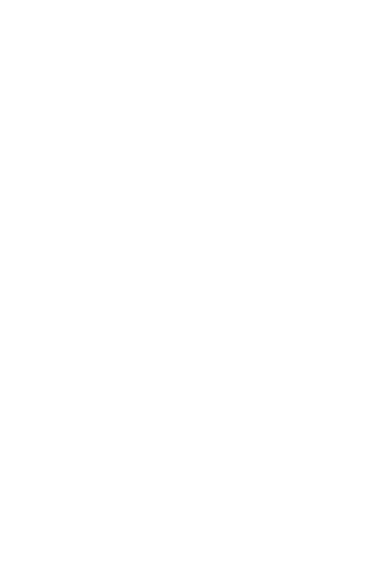
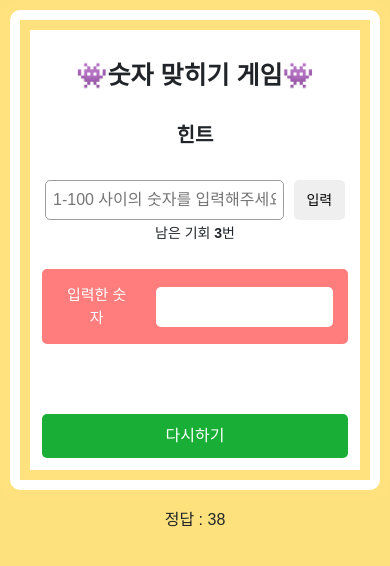
Before and after one commit to chaeseohae/js-study, a plain HTML site: page day8/index.html in a window 390 px wide. Drawn offline with nearby package versions, Linux system fonts and the light colour scheme.

Commit message:
day8 first commit

```diff
--- a/day7/main.js
+++ b/day7/main.js
@@ -48,7 +48,7 @@
     }
 
     chances--;
-    chanceArea.textContent = `남은기회 : ${chances}번`;
+    chanceArea.textContent = `남은 기회 : ${chances}번`;
 
 
     if(userVal < computerNum) {
--- a/day8/index.html
+++ b/day8/index.html
@@ -3,14 +3,31 @@
 <head>
     <meta charset="UTF-8">
     <meta name="viewport" content="width=device-width, initial-scale=1.0">
-    <title>Document</title>
+    <title>숫자 맞히기</title>
+    <link href="https://cdn.jsdelivr.net/npm/bootstrap@5.3.8/dist/css/bootstrap.min.css" rel="stylesheet" integrity="sha384-sRIl4kxILFvY47J16cr9ZwB07vP4J8+LH7qKQnuqkuIAvNWLzeN8tE5YBujZqJLB" crossorigin="anonymous">
     <link rel="stylesheet" href="style.css">
 </head>
 <body>
+    <div class="body-container container">
+        <h1>👾숫자 맞히기 게임👾</h1>
+        <div id="result-area">힌트</div>
+        <div class="input-container">
+            <input type="number" placeholder="1-100 사이의 숫자를 입력해주세요" id="user-input">
+            <button id="play-btn">입력</button>
+        </div>
+        <div id="chance-area">남은 기회 <span>3</span>번</div>
+        <div class="bottom-container">
+            <div class="guess-container">
+                <div id="guess-text">입력한 숫자</div>
+                <div id="guess-area"></div>
+            </div>
+            <div class="reset-container">
+                <button id="reset-btn">다시하기</button>
+            </div>
+        </div>
+        <div id="answer"></div>
 
-
-
-
+    </div>
 
 
 
--- a/day8/main.js
+++ b/day8/main.js
@@ -0,0 +1,116 @@
+// 랜덤번호 지정
+// 유저가 번호를 입력한다 그리고 go 버튼을 누름
+// 만약 유저가 랜덤번호를 맞히면, 맞혔습니다!
+// 랜덤번호가 < 유저번호 Down!!
+// 랜덤번호가 > 유저번호 Up!!
+// Reset 버튼을 누르면 게임이 리셋된다
+// 5번의 기회를 다 쓰면 게임이 끝난다 (더이상 추측 불가, 버튼이 disable)
+// 유저가 1~100 범위 밖의 숫자를 입력하면 알려준다. 기회 안 깎임.
+// 유저가 이미 입력한 숫자를 또 입력하면 알려준다. 기회 안 깎임.
+
+let randomNum = 0;
+let userInput = document.getElementById("user-input");
+let playBtn = document.getElementById("play-btn");
+let resultArea = document.getElementById("result-area");
+let resetBtn = document.getElementById("reset-btn");
+let chances = 3;
+let chanceArea = document.getElementById("chance-area");
+let gameOver = false;
+let history = [];
+let guessArea = document.getElementById("guess-area");
+let span = document.querySelector("#chance-area span");
+let answer = document.getElementById("answer");
+
+playBtn.addEventListener("click", play);
+resetBtn.addEventListener("click", reset);
+userInput.addEventListener("focus", function() {
+    userInput.value = "";
+});
+
+
+// 랜덤번호 지정
+function pickRandomNum() {
+    randomNum = Math.floor(Math.random() * 100 + 1);
+    console.log("정답", randomNum);
+
+    answer.textContent = `정답 : ${randomNum}`;
+}
+
+pickRandomNum();
+
+// 숫자 입력
+function play() {
+    let userNum = userInput.value;
+
+    if(userNum == "") {
+        resultArea.textContent = "숫자를 입력해주세요";
+        return;
+    } else if(userNum < 1 || userNum > 100) {
+        resultArea.textContent = "1부터 100 사이의 숫자만 입력해주세요.";
+        return;
+    }
+
+
+    for(let i = 0; i < history.length; i++) {
+
+        if(userNum == history[i]) {
+            resultArea.textContent = "이미 입력한 숫자입니다";
+            return;
+        }
+    }
+
+    history.push(userNum);
+    console.log(history);
+
+    guessArea.textContent = history;
+
+    chances--;
+    span.textContent = `${chances}`;
+    console.log(chances);
+    span.style.fontWeight="bold";
+
+    if(chances == 1) {
+        span.style.color="red";
+    }
+
+    if(guessArea) {
+        guessArea.style.padding = "8px";
+    }
+
+    if(userNum < randomNum) {
+        resultArea.textContent = "Up!";
+    } else if(userNum > randomNum) {
+        resultArea.textContent = "Down!";
+    } else {
+        resultArea.textContent = "정답입니다!";
+        gameOver = true;
+    }
+
+    if(chances < 1) {
+        gameOver = true;
+    }
+
+    if(gameOver) {
+        playBtn.disabled = true;
+
+        if(confirm(`정답 ${randomNum}\n게임을 계속하시겠습니까?`)) {
+            reset();
+        }
+    }
+
+}
+
+
+function reset() {
+    resultArea.textContent = "힌트";
+    userInput.value = "";
+    pickRandomNum();
+    playBtn.disabled = false;
+    gameOver = false;
+    chances = 3;
+    span.textContent = `${chances}`;
+    span.style.color="black"
+    guessArea.textContent = "";
+    history = [];
+    guessArea.style.padding = "20px";
+}
--- a/day8/style.css
+++ b/day8/style.css
@@ -0,0 +1,179 @@
+body {
+    font-family: sans-serif;
+    text-align: center;
+    display: flex;
+    justify-content: center;
+    align-items: center;
+    background-color: rgb(252, 225, 125);
+}
+
+h1 {
+    font-size: 30px;
+    margin: 30px auto;
+    font-weight: bold;
+}
+
+#result-area {
+    margin: 30px 0 30px 0;
+    font-weight: bold;
+    font-size: 20px;
+}
+
+.body-container {
+    background-color: white;
+    border: 30px double rgb(255, 225, 125);
+    border-radius: 20px;
+    height: 500px;
+    width: auto;
+}
+
+.input-container {
+    display: flex;
+    justify-content: center;
+    gap: 10px;
+    margin: 20px;
+    margin-bottom: 3px;
+}
+
+#user-input {
+    width: 300px;
+    border: 1px solid #9d9d9d;
+    border-radius: 5px;
+    padding: 15px;
+}
+
+#play-btn {
+    padding: 15px 20px;
+    font-size: 15px;
+    border: none;
+    border-radius: 5px;
+}
+
+#play-btn:not(:disabled):hover {
+    background-color: #e9e9e9;
+}
+
+#chance-area {
+    font-size: 14px;
+    margin-bottom: 25px;
+}
+
+.bottom-container {
+    display: flex;
+    justify-content: center;
+    align-items: center;
+    flex-direction: column;
+    gap: 70px;
+}
+
+.reset-container {
+    display: flex;
+    justify-content: center;
+    align-items: center;
+    width: 100%;
+}
+
+#reset-btn {
+    border: none;
+    border-radius: 5px;
+}
+
+.guess-container {
+    background-color: rgb(255, 125, 125);
+    color: white;
+    display: flex;
+    justify-content: center;
+    align-items: center;
+    gap: 10px;
+    text-align: center;
+
+    /* margin: 20px 0; */
+    border-radius: 5px;
+    padding: 5px;
+
+    width: 100%;
+    height: auto;
+
+}
+
+span {
+    font-weight: bold;
+}
+
+#guess-text {
+    margin: 0 5px;
+    width: 150px;
+    padding: 10px;
+    font-weight: 500;
+}
+
+#guess-area {
+    width: 100%;
+    background-color: white;
+    border-radius: 5px;
+    color: black;
+    width: 100%;
+
+    /* height: 100%; */
+    padding: 20px;
+    margin-right: 10px;
+}
+
+.reset-container {
+    display: flex;
+    justify-content: center;
+    align-items: center;
+    flex-direction: column;
+}
+
+#reset-btn {
+    width: 100%;
+    padding: 10px 0;
+    background-color: rgb(25, 175, 55);
+    color: #ffffff;
+}
+
+
+input::-webkit-outer-spin-button,
+input::-webkit-inner-spin-button {
+    -webkit-appearance: none;
+    margin: 0;
+}
+
+#answer {
+    margin-top: 50px;
+}
+
+
+@media screen and (max-width:48rem) {
+    body {
+      height: auto;
+    }
+
+    h1 {
+        margin: 30px auto;
+        font-size: 25px;
+    }
+
+    .body-container {
+        width: 100%;
+    }
+
+    .input-container {
+        margin: 20px 3px 3px;
+    }
+
+    #user-input {
+        padding: 7px;
+    }
+
+    #play-btn {
+        padding: 3px 10px;
+        font-size: 14px;
+        width: 20%;
+    }
+
+    #guess-text {
+        font-size: 15px;
+    }
+}
```
Also changed, not shown: day7/index.html (+0 -1 lines).
